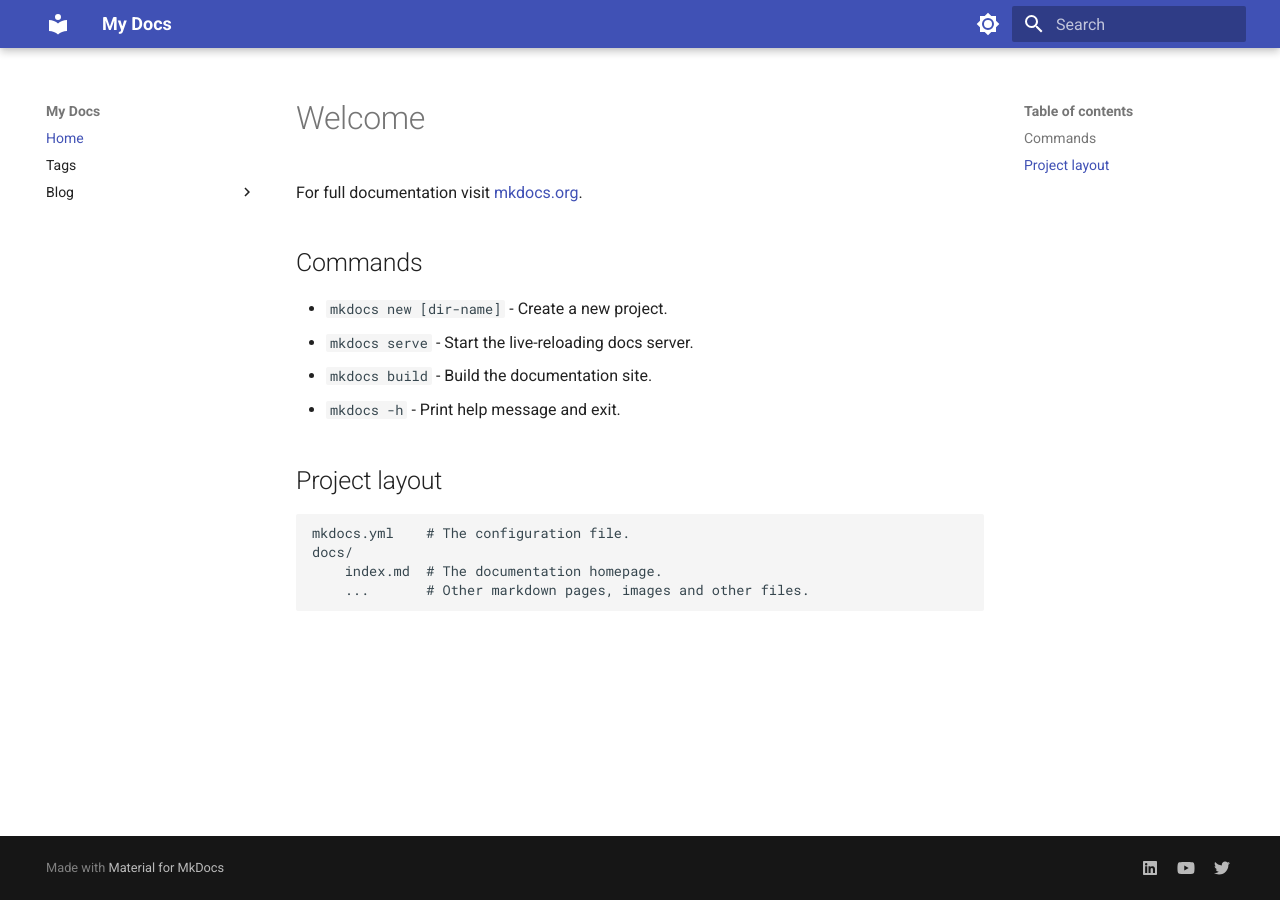
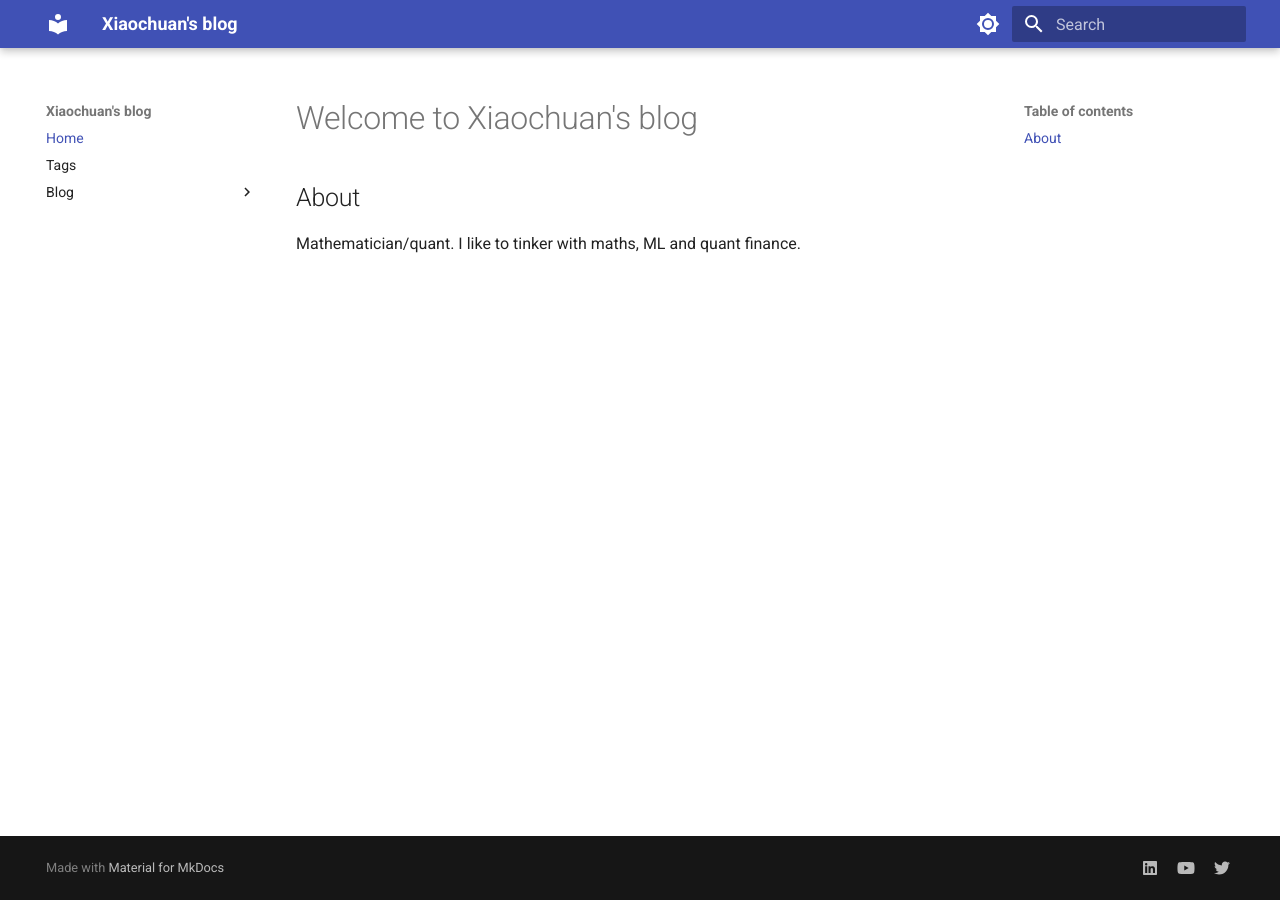
Before and after one commit to xiaochuany/blog, an MkDocs documentation site: the page built from docs/index.md, in a window 1280 px wide. Built offline with MkDocs 1.6.1 and Material for MkDocs 9.7.7, drawn with Linux system fonts in a browser that asks for light colours.

```diff
--- a/docs/index.md
+++ b/docs/index.md
@@ -1,17 +1,6 @@
-# Welcome
+# Welcome to Xiaochuan's blog
 
-For full documentation visit [mkdocs.org](https://www.mkdocs.org).
 
-## Commands
+## About
 
-* `mkdocs new [dir-name]` - Create a new project.
-* `mkdocs serve` - Start the live-reloading docs server.
-* `mkdocs build` - Build the documentation site.
-* `mkdocs -h` - Print help message and exit.
-
-## Project layout
-
-    mkdocs.yml    # The configuration file.
-    docs/
-        index.md  # The documentation homepage.
-        ...       # Other markdown pages, images and other files.
+Mathematician/quant. I like to tinker with maths, ML and quant finance.
--- a/mkdocs.yml
+++ b/mkdocs.yml
@@ -1,5 +1,5 @@
-site_name: My Docs
-site_description: ideas
+site_name: Xiaochuan's blog
+site_description: life is short
 site_url: http://xiaochuany.github.io/b/
 
 theme:
```
Also changed, not shown: docs/blog/posts/2024-12-18-mkdocs.md (added, +106 -0 lines), docs/blog/posts/one.md (deleted, +0 -21 lines), docs/blog/posts/two.md (deleted, +0 -15 lines).
